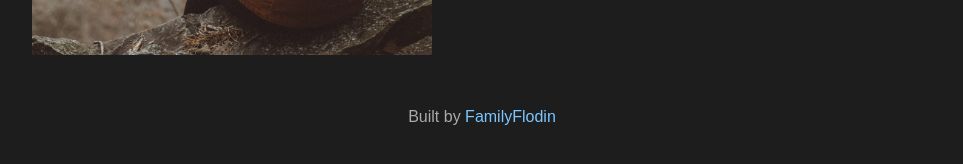
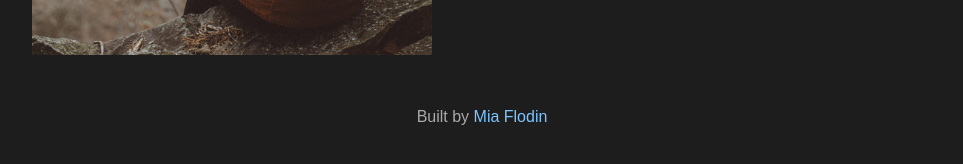
Before and after one commit to FamilyFlodin/mia.flodin.net, a Jekyll site: the page built from about.html, in a window 1280 px wide. Shown: the part 425-589 px from the top of the page, without its empty margins (158-1121 px from the left). Built offline with Jekyll 4.4.1, drawn with Linux system fonts in a browser that asks for light colours; some web fonts are replaced.

Commit message:
Update _config.yml

```diff
--- a/_config.yml
+++ b/_config.yml
@@ -4,10 +4,10 @@ title: Mia's Portfolio
 description: A gallery of images for an artist's portfolio, built with Jekyll
 
 url: "https://mia.flodin.net"
-baseurl: ""
+baseurl: "https://mia.flodin.net"
 
-github_username: "FamilyFlodin"
-repository: "FamilyFlodin/mia.flodin.net"
+github_username: "Mia Flodin"
+repository: "https://mia.flodin.net"
 
 google_analytics_key: ""
 
```
